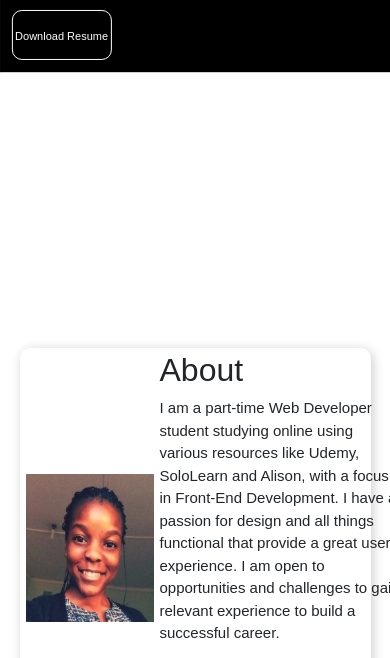
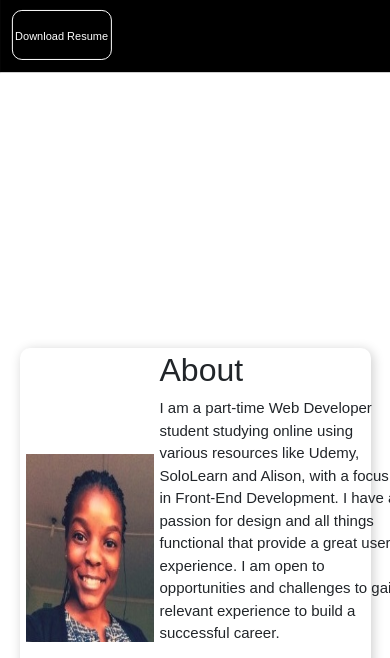
Before and after one commit to gabrielletech/Junior-Developer, a plain HTML site: page index.html in a window 390 px wide. Shown: the part 427-1085 px from the top of the page. Drawn offline with nearby package versions, Linux system fonts and the light colour scheme; a web font is replaced by a local one.

Commit message:
Modified

```diff
--- a/styles.css
+++ b/styles.css
@@ -171,10 +171,6 @@ section {
 
 .skills-heading {
     background-color: #fff;
-}
-
-.skills .container {
-
 }
 
 .skills .container li {
@@ -472,6 +468,10 @@ section {
         -o-border-radius: 10px;
     }
 
+    .dp {
+        height: 200px;
+    }
+
     .about-text {
         width: 400px;
         font-size: 15px;
```
